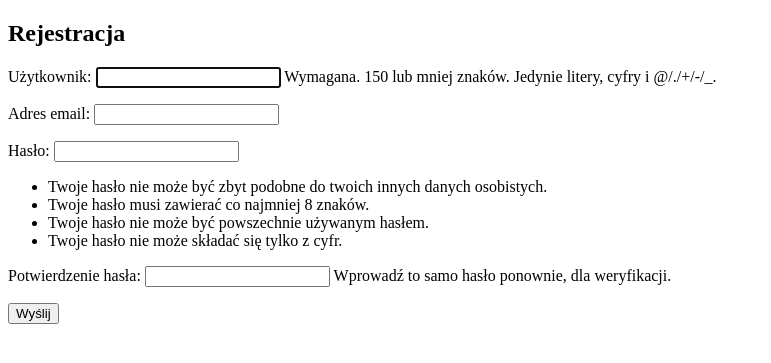
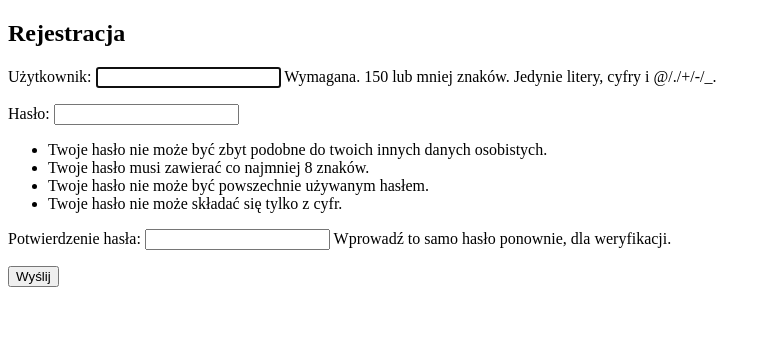
Before and after one commit to mikgor/mNote, a Django app: page /signup/ in a window 1280 px wide. Shown: the top 363 px of the page, without its empty margins (0-771 px from the left). Run offline with Django 3.2, Linux system fonts and the light colour scheme.

Commit message:
Remove e-mail from required fields to signup

```diff
--- a/mNoteapp/forms.py
+++ b/mNoteapp/forms.py
@@ -6,4 +6,4 @@ class AppUserCreationForm(UserCreationForm):
 
     class Meta(UserCreationForm.Meta):
         model = AppUser
-        fields = ('username', 'email')
+        fields = ('username',)
--- a/mNoteapp/models.py
+++ b/mNoteapp/models.py
@@ -9,4 +9,4 @@ class AppUser(AbstractUser):
     notes = models.ManyToManyField(Note)
 
     def __str__(self):
-        return self.email
+        return self.username
--- a/mNoteapp/templates/registration/signup.html
+++ b/mNoteapp/templates/registration/signup.html
@@ -1,5 +1,7 @@
 {% extends 'base.html' %}
-{% block title %}Rejestracja{% endblock %}
+{% block title %}
+   Rejestracja
+{% endblock %}
 {% block content %}
    <h2>Rejestracja</h2>
    <form method="post">
```
Lines whose indentation alone changed are shown as unchanged.
